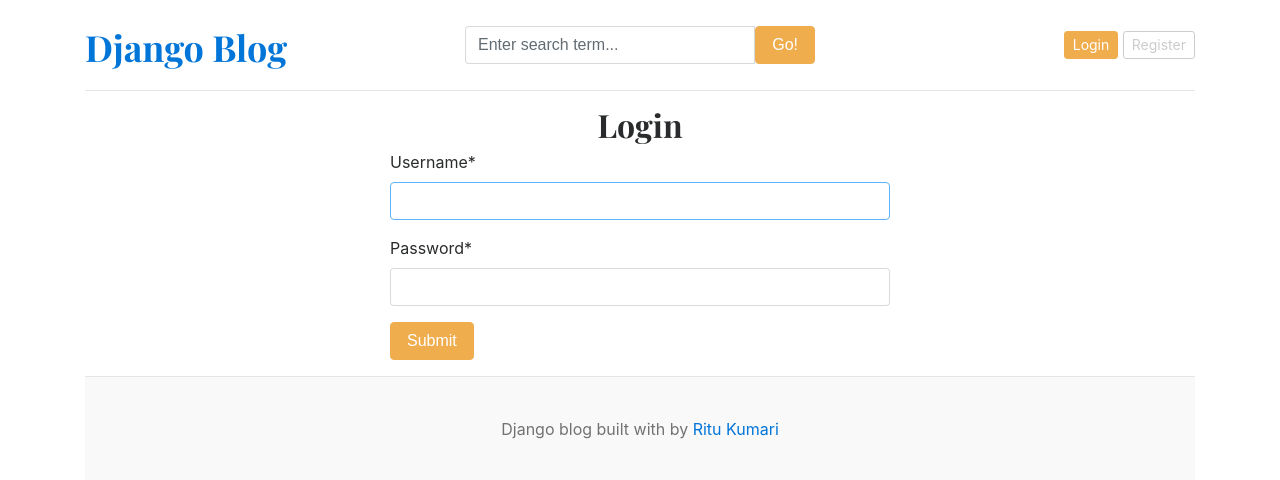
After one commit to Ritukumari2003/Django-Blogs-App, a Django app: page /login/ in a window 1280 px wide. The commit adds this page. Shown: the top 480 px of the page. Run offline with Django 5.2, Linux system fonts and the light colour scheme; data that the repository does not hold is empty; some libraries are stand-ins or nearby versions.

Commit message:
registration and login functionalities

```diff
--- a/blog_main/settings.py
+++ b/blog_main/settings.py
@@ -40,6 +40,8 @@ INSTALLED_APPS = [
     'django.contrib.staticfiles',
     'blogs',
     'about',
+    'crispy_forms',
+    'crispy_bootstrap4',
 ]
 
 MIDDLEWARE = [
@@ -132,3 +134,5 @@ DEFAULT_AUTO_FIELD = 'django.db.models.BigAutoField'
 
 MEDIA_URL = '/media/'
 MEDIA_ROOT = BASE_DIR / 'media'
+
+CRISPY_TEMPLATE_PACK = 'bootstrap4'
--- a/blog_main/urls.py
+++ b/blog_main/urls.py
@@ -22,11 +22,27 @@ from django.conf import settings
 from blogs import views as BlogsView
 
 urlpatterns = [
+    # admin url
     path('admin/', admin.site.urls),
+
+    # home url
     path('', views.home, name='home'),
+
+    # navbar-category url
     path('category/',include('blogs.urls')),
-    path('<slug:slug>/', BlogsView.blogs, name='blogs'),
+
+    # specific blog endpoint
+    path('blogs/<slug:slug>/', BlogsView.blogs, name='blogs'),
 
     # search endpoint
     path('blogs/search/', BlogsView.search, name='search'),
+
+    # register endpoint
+    path('register/', views.register, name='register'),
+
+    # login endpoint
+    path('login/', views.login, name='login'),
+
+    # logout endpoint
+    path('logout/', views.logout, name='logout'),
 ] + static(settings.MEDIA_URL, document_root=settings.MEDIA_ROOT)
--- a/blog_main/views.py
+++ b/blog_main/views.py
@@ -1,6 +1,9 @@
-from django.shortcuts import render
+from django.shortcuts import redirect, render
 from about.models import About
+from .forms import RegistrationForm
 from blogs.models import Category, Blog
+from django.contrib import auth
+from django.contrib.auth.forms import AuthenticationForm
 
 def home(request):
     featured_posts = Blog.objects.filter(is_featured=True, status = 'Published').order_by('updated_at')
@@ -19,3 +22,40 @@ def home(request):
     }
 
     return render(request, 'home.html', context)
+
+def register(request):
+    if request.method == 'POST':
+        form = RegistrationForm(request.POST)
+        if form.is_valid():
+            form.save()
+            return redirect('register')
+        else:
+            print(form.errors)
+    else:
+        form = RegistrationForm()
+    context = {
+        'form': form,
+    }
+    return render(request,'register.html',context)
+
+def login(request):
+    if request.method == 'POST':
+        form = AuthenticationForm(request, request.POST)
+        if form.is_valid():
+            username = form.cleaned_data['username']
+            password = form.cleaned_data['password']
+
+            user = auth.authenticate(username=username, password=password)
+            if user is not None:
+                auth.login(request, user)
+            return redirect('home')
+    else:
+        form = AuthenticationForm()
+    context = {
+        'form': form,
+    }
+    return render(request, 'login.html', context)
+
+def logout(request):
+    auth.logout(request)
+    return redirect('home')
--- a/templates/base.html
+++ b/templates/base.html
@@ -37,8 +37,14 @@
             </form>
           </div>
           <div class="col-4 d-flex justify-content-end align-items-center">
-            <a class="btn btn-sm btn-warning" href="#">Login</a> &nbsp;
-            <a class="btn btn-sm btn-outline-secondary" href="#">Register</a>
+            {% if not user.is_authenticated %}
+            <a class="btn btn-sm btn-warning" href="{% url 'login' %}">Login</a> &nbsp;
+            <a class="btn btn-sm btn-outline-secondary" href="{% url 'register' %}">Register</a>
+            {% else %}
+            <span>You are logged in as {{ user }}</span>
+            &emsp;
+            <span><a href="{% url 'logout' %}">Logout</a></span>
+            {% endif %}
           </div>
         </div>
       </header>
--- /dev/null
+++ b/templates/login.html
@@ -0,0 +1,12 @@
+{% extends 'base.html' %}
+
+{% block content %}
+{% load crispy_forms_tags %}
+<h2 class="text-center">Login</h2>
+<form action="{% url 'login' %}" method="POST" style="width: 500px; margin: auto;">
+    {% csrf_token %}
+    {{ form | crispy }}
+    <button type=submit class="btn btn-warning">Submit</button>
+    <p></p>
+</form>
+{% endblock %}
```
Also changed, not shown: blog_main/forms.py (added, +7 -0 lines), templates/register.html (added, +12 -0 lines).
